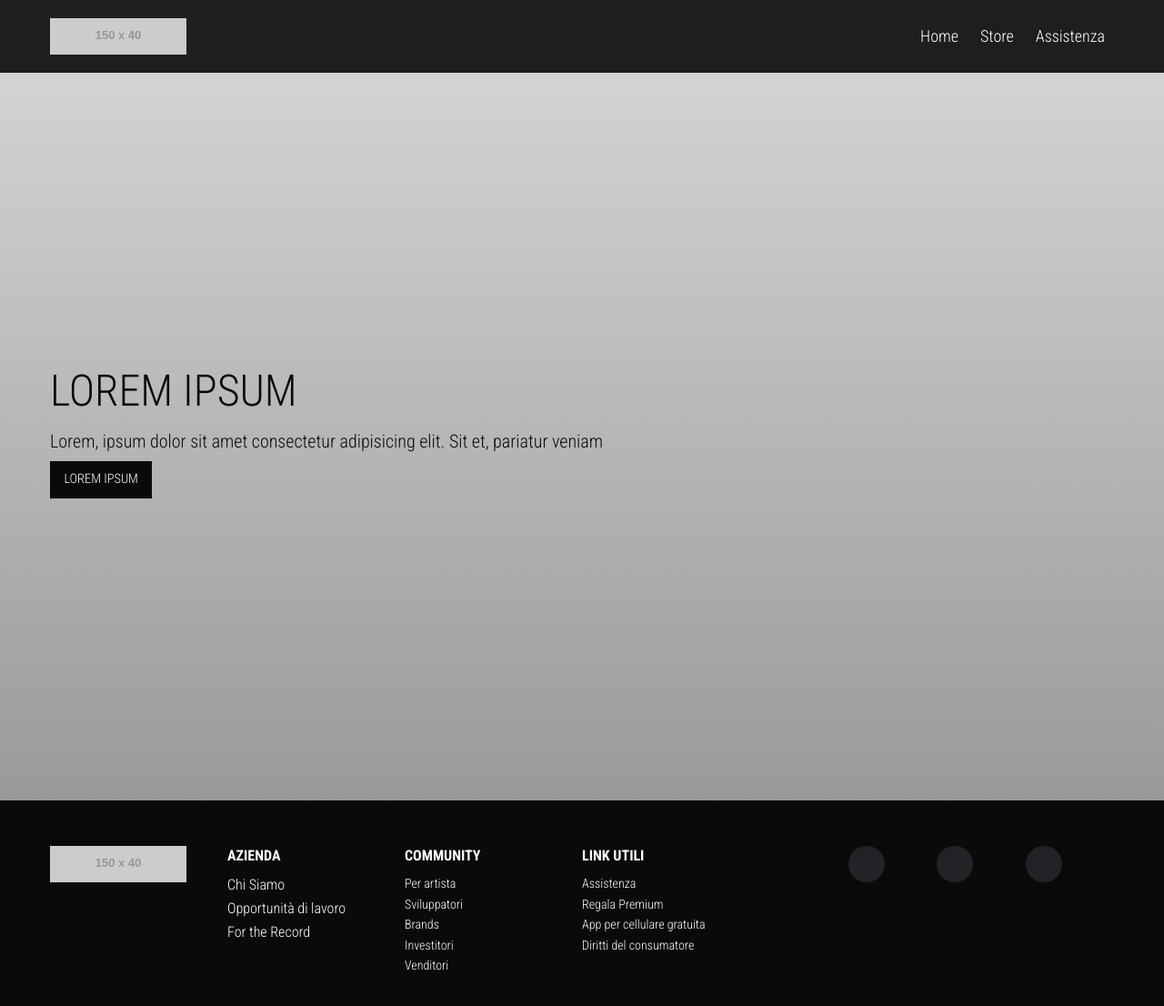
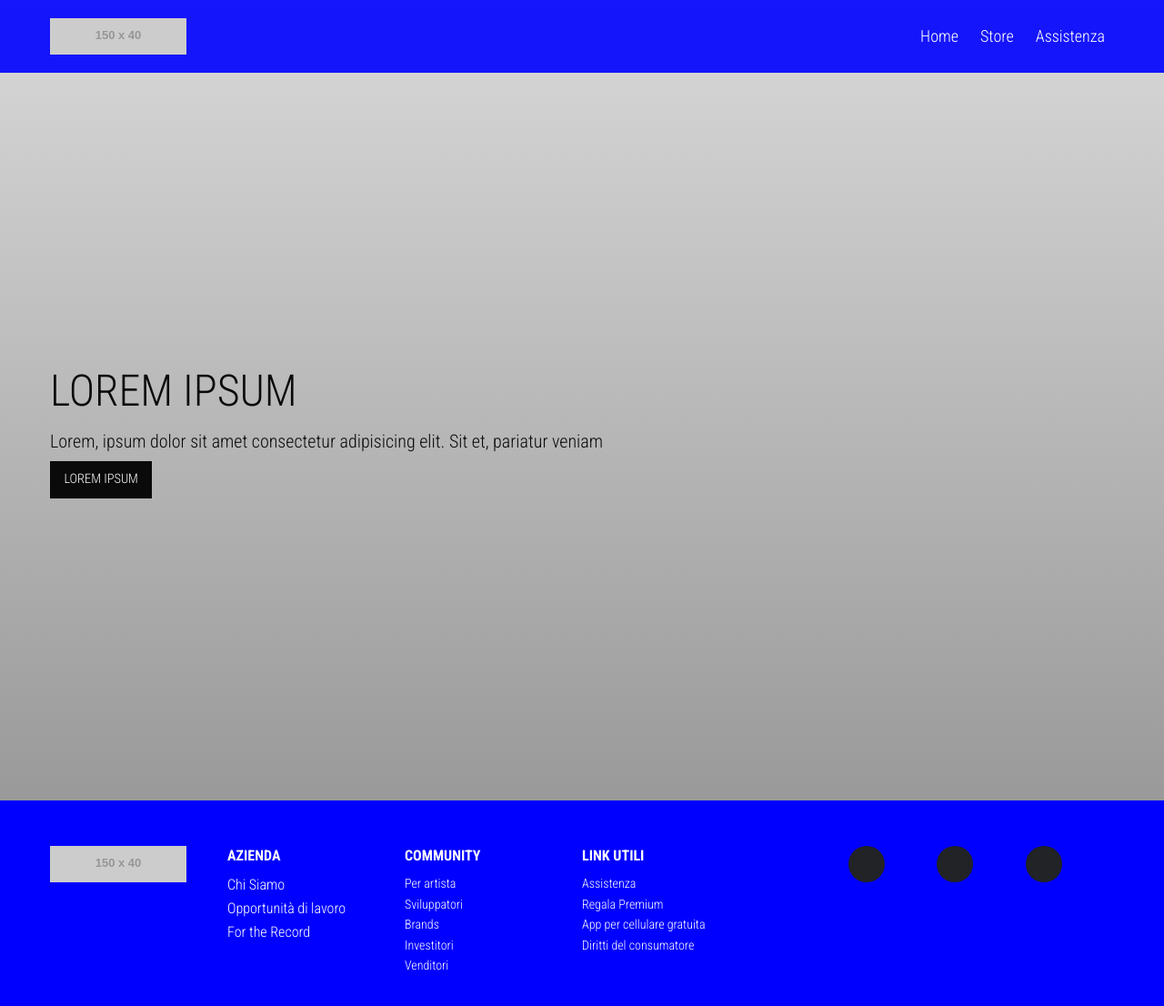
Before and after one commit to nicolamozzachiodi/spotify-skin, a plain HTML site: page app/index.html in a window 1280 px wide. Shown: the whole page at 91% size. Drawn offline with nearby package versions, Linux system fonts and the light colour scheme; files that its build step writes are made by us from their sources; placeholder pictures from the web are drawn by us.

Commit message:
navbar and footer color changed to blue

```diff
--- a/dev/scss/components/_footer.scss
+++ b/dev/scss/components/_footer.scss
@@ -1,5 +1,5 @@
 footer{
-    background-color: $black;
+    background-color: blue;
     color: $white;
     padding: 50px 0;
     h6{
--- a/dev/scss/components/_navbar.scss
+++ b/dev/scss/components/_navbar.scss
@@ -1,5 +1,5 @@
 .top-bar{
-    background-color: rgba($color: $black, $alpha: .9);
+    background-color: rgba($color: blue, $alpha: .9); //cool 😎
     width: 100%;
     padding: 20px 0;
     position: fixed;
```
